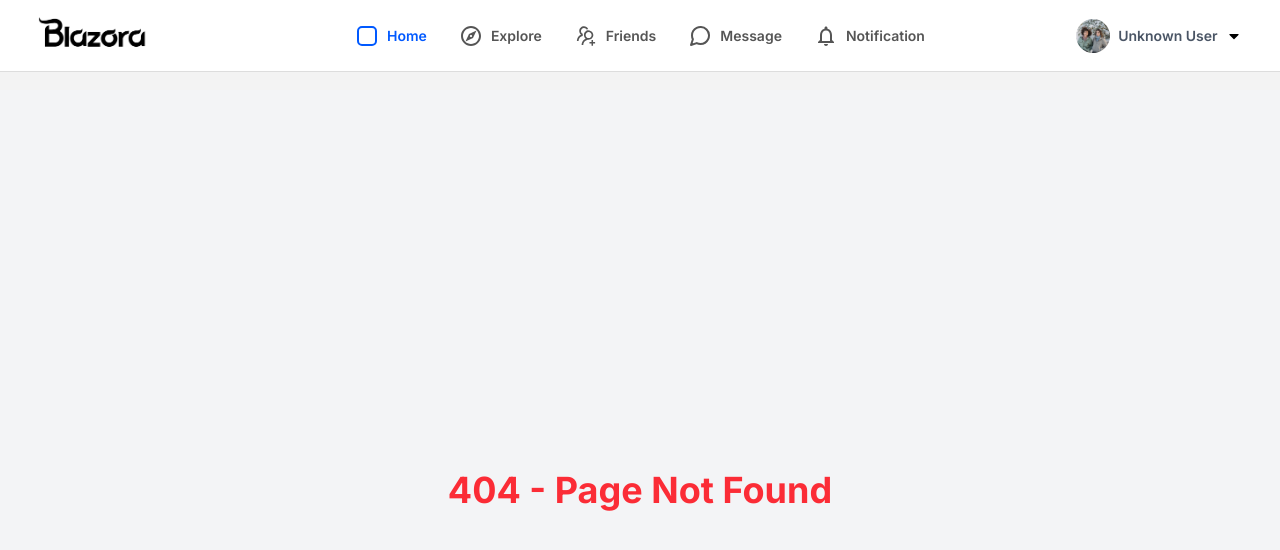
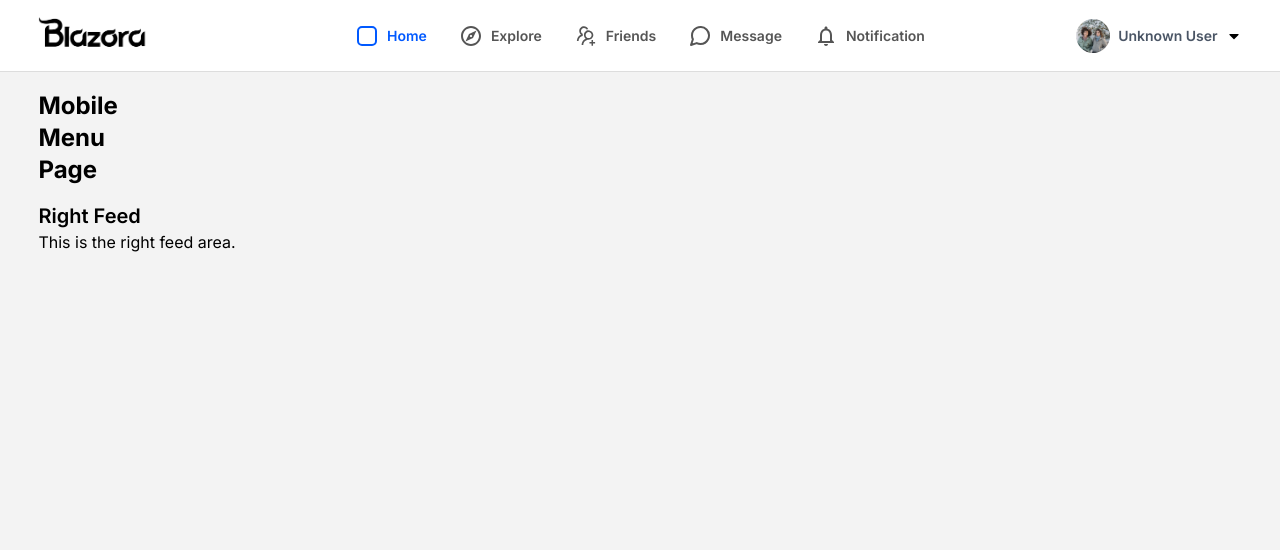
Before and after one commit to SiamHosenPg/Blazora, a React (Vite) app: page /menu in a window 1280 px wide. Before the commit this address had no page. Shown: the top 550 px of the page. Built offline with nearby package versions, Linux system fonts and the light colour scheme.

Commit message:
ReadMe file update

```diff
--- a/src/App.jsx
+++ b/src/App.jsx
@@ -14,6 +14,7 @@ import Friends from "./pages/Friends";
 import News from "./pages/News";
 import { AuthProvider } from "./contextapi/Authentication";
 import Loginpage from "./pages/Loginpage";
+import Mobilemenupage from "./pages/Mobilemenupage";
 
 function App() {
   return (
@@ -37,6 +38,7 @@ function App() {
                   <Route path="/friends" element={<Friends />} />
                   <Route path="/explore" element={<Explore />} />
                   <Route path="/bookmarks" element={<Home />} />
+                  <Route path="/menu" element={<Mobilemenupage />} />
                   <Route path="/news" element={<News />} />
                 </Routes>
               </Router>
--- a/src/components/navigation/Nav.jsx
+++ b/src/components/navigation/Nav.jsx
@@ -6,6 +6,7 @@ import { AiOutlineUsergroupAdd } from "react-icons/ai";
 import { MdOutlineNotificationsNone } from "react-icons/md";
 import { MdOutlineExplore } from "react-icons/md";
 import { FaCaretDown } from "react-icons/fa";
+import { BsGridFill } from "react-icons/bs";
 import "./navigation.css";
 import { NavLink } from "react-router-dom";
 import { useAuthContext } from "../../contextapi/Authentication"; // Importing Authentication context
@@ -14,10 +15,13 @@ const Nav = () => {
   const { user } = useAuthContext(); // Accessing login method from context
   return (
     <div className="w-full fixed z-50 bg-white">
-      <div className="Pagearea flex items-center justify-between pt-2 md:hidden bg-white h-[60px]   ">
-        <div className="Logo   w-[20%] text-2xl text-[#444]  font-bold">
+      <div className="Pagearea flex px-6  items-center justify-between pt-2 md:hidden bg-white h-[60px]   ">
+        <div className="Logo ml-6   w-[20%] text-2xl text-[#444]  font-bold">
           <img src="/logoblack.png" alt="" className="w-[110px]" />
         </div>
+        <NavLink to="/menu" className="mr-6 flex items-center justify-center ">
+          <BsGridFill className="text-xl" />
+        </NavLink>
       </div>
       <div className=" Navigation w-full bg-white h-[50px]  md:h-[72px] border-df border-b ">
         <div className="Pagearea h-full flex items-center  justify-between ">
--- /dev/null
+++ b/src/pages/Mobilemenupage.jsx
@@ -0,0 +1,23 @@
+import React from "react";
+
+const Mobilemenupage = () => {
+  return (
+    <div className="">
+      <div className="Pagearea flex flex-col gap-4 items-start justify-start overflow-visible">
+        <div className="flex flex-col lg:flex-row gap-6 items-start justify-between overflow-visible">
+          <div className="leftfeed w-full lg:w-7/12 static lg:sticky space-y-4">
+            <h1 className="text-2xl font-bold">Mobile Menu Page</h1>
+            {/* Add your content here */}
+          </div>
+        </div>
+        <div className="rightfeed flex-1 w-full lg:w-5/12">
+          {/* Add your content here */}
+          <h2 className="text-xl font-semibold">Right Feed</h2>
+          <p>This is the right feed area.</p>
+        </div>
+      </div>
+    </div>
+  );
+};
+
+export default Mobilemenupage;
```
Also changed, not shown: 1 other file (tests, documents, lock files or other folders).
